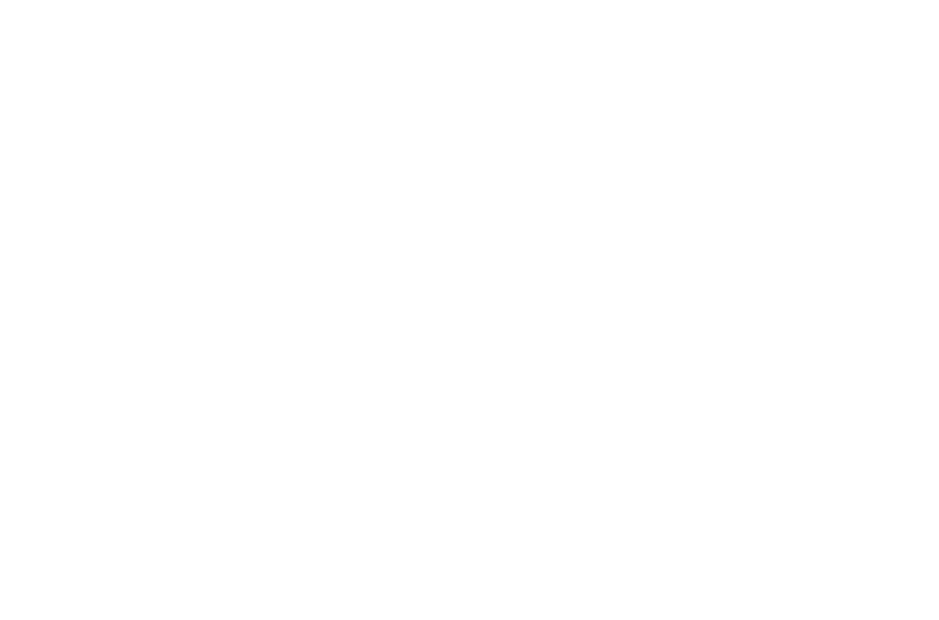
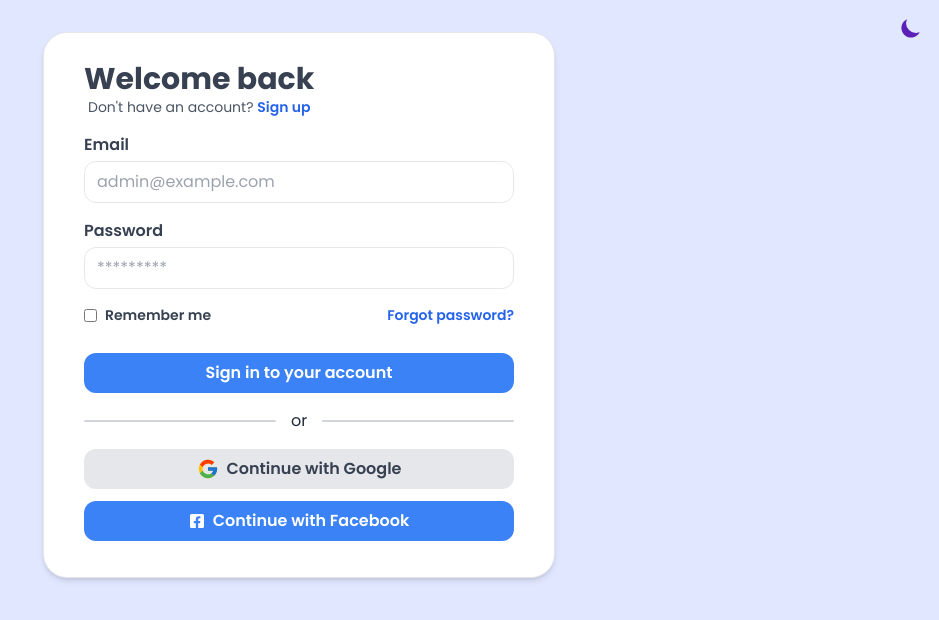
Before and after one commit to m-faiq-israr/CMS, a React (Vite) app: page /login in a window 1280 px wide. Before the commit this address had no page. Shown: the top 620 px of the page, without its empty margins (341-1280 px from the left). Built offline with nearby package versions, Linux system fonts and the light colour scheme; no server answers.

Commit message:
private routes added

```diff
--- a/src/App.jsx
+++ b/src/App.jsx
@@ -1,23 +1,42 @@
-import { BrowserRouter, Route, Routes } from "react-router-dom";
+import { BrowserRouter, Navigate, Route, Routes } from "react-router-dom";
 import "./App.css";
 import ProfilePage from "./pages/ProfilePage";
 import LoginPage from "./pages/LoginPage";
 import { ContextProvider } from "./context/ContextProvider";
 import SignUpPage from "./pages/SignUpPage";
 import MainPage from "./pages/MainPage";
+import { AuthProvider, useAuth } from "./Firebase/AuthContext";
+import PrivateRoute from "./Firebase/PrivateRoute";
 
 function App() {
+
+
   return (
     <ContextProvider>
-      <BrowserRouter>
-
-        <Routes>
-          <Route path="/" element={<LoginPage />} />
-          <Route path="/admin" element={<MainPage />} />
-          <Route path="/register" element={<SignUpPage />} />
-          <Route path="/profile" element={<ProfilePage />} />
-        </Routes>
-      </BrowserRouter>
+      <AuthProvider>
+        <BrowserRouter>
+          <Routes>
+            <Route
+              path="/"
+              element={
+                <PrivateRoute>
+                  <MainPage />
+                </PrivateRoute>
+              }
+            />
+            <Route path="/login" element={<LoginPage />} />
+            <Route path="/signup" element={<SignUpPage />} />
+            <Route
+              path="/profile"
+              element={
+                <PrivateRoute>
+                  <ProfilePage />
+                </PrivateRoute>
+              }
+            />
+          </Routes>
+        </BrowserRouter>
+      </AuthProvider>
     </ContextProvider>
   );
 }
--- /dev/null
+++ b/src/Firebase/AuthContext.jsx
@@ -0,0 +1,44 @@
+import React, { createContext, useContext, useState, useEffect } from "react";
+import { onAuthStateChanged, signOut } from "firebase/auth";
+import auth from "./firebase"; // import your firebase config
+
+const AuthContext = createContext();
+
+export const useAuth = () => {
+  return useContext(AuthContext);
+};
+
+export const AuthProvider = ({ children }) => {
+  const [user, setUser] = useState(null);
+  const [loading, setLoading] = useState(true);
+
+  useEffect(() => {
+    const unsubscribe = onAuthStateChanged(auth, (user) => {
+      setUser(user);
+      setLoading(false);
+    });
+
+    return unsubscribe;
+  }, []);
+
+  const logout = () => {
+    signOut(auth)
+      .then(() => {
+        console.log("User signed out");
+      })
+      .catch((error) => {
+        console.error("Error signing out:", error);
+      });
+  };
+
+  const value = {
+    user,
+    logout,
+  };
+
+  return (
+    <AuthContext.Provider value={value}>
+      {!loading && children}
+    </AuthContext.Provider>
+  );
+};
--- /dev/null
+++ b/src/Firebase/PrivateRoute.jsx
@@ -0,0 +1,11 @@
+import React from "react";
+import { Navigate } from "react-router-dom";
+import { useAuth } from "./AuthContext";
+
+const PrivateRoute = ({ children }) => {
+  const { user } = useAuth();
+  console.log("User in PrivateRoute:", user); // Debugging log
+  return user ? children : <Navigate to="/login" />;
+};
+
+export default PrivateRoute;
--- a/src/context/ContextProvider.jsx
+++ b/src/context/ContextProvider.jsx
@@ -3,6 +3,7 @@ import { createContext, useContext, useState } from "react";
 import FileDownload from "react-file-download";
 import "react-toastify/dist/ReactToastify.css";
 import { ToastContainer, toast } from "react-toastify";
+
 const StateContext = createContext();
 
 export const ContextProvider = ({ children }) => {
--- a/src/pages/LoginPage.jsx
+++ b/src/pages/LoginPage.jsx
@@ -12,14 +12,12 @@ import {
   signInWithEmailAndPassword,
   signInWithPopup,
   GoogleAuthProvider,
+  FacebookAuthProvider,
 } from "firebase/auth";
-import auth from '../firebase'
-
+import auth from "../Firebase/firebase";
 
 const LoginPage = () => {
-
   const navigate = useNavigate();
-
 
   const [credentials, setCredentials] = useState({ email: "", password: "" });
 
@@ -27,13 +25,12 @@ const LoginPage = () => {
     setCredentials({ ...credentials, [e.target.name]: e.target.value });
   };
 
-
   const handleSubmit = (e) => {
     e.preventDefault();
     signInWithEmailAndPassword(auth, credentials.email, credentials.password)
       .then((userCredential) => {
         const user = userCredential.user;
-        navigate("/admin");
+        navigate("/");
       })
       .catch((error) => {
         const errorCode = error.code;
@@ -42,12 +39,9 @@ const LoginPage = () => {
 
         console.log(error);
       });
-
-
-
   };
 
-  const googleLogin = () =>{
+  const googleLogin = () => {
     const provider = new GoogleAuthProvider();
     signInWithPopup(auth, provider)
       .then((result) => {
@@ -58,8 +52,7 @@ signInWithPopup(auth, provider)
         const user = result.user;
         // IdP data available using getAdditionalUserInfo(result)
         // ...
-            navigate("/admin");
-
+        navigate("/");
       })
       .catch((error) => {
         // Handle Errors here.
@@ -72,7 +65,37 @@ signInWithPopup(auth, provider)
         // ...
         console.log(credential);
       });
-  }
+  };
+
+  const facebookLogin = () => {
+    const provider = new FacebookAuthProvider();
+
+    signInWithPopup(auth, provider)
+      .then((result) => {
+        // The signed-in user info.
+        const user = result.user;
+
+        // This gives you a Facebook Access Token. You can use it to access the Facebook API.
+        const credential = FacebookAuthProvider.credentialFromResult(result);
+        const accessToken = credential.accessToken;
+        navigate("/");
+
+        // IdP data available using getAdditionalUserInfo(result)
+        // ...
+      })
+      .catch((error) => {
+        // Handle Errors here.
+        const errorCode = error.code;
+        const errorMessage = error.message;
+        // The email of the user's account used.
+        const email = error.customData.email;
+        // The AuthCredential type that was used.
+        const credential = FacebookAuthProvider.credentialFromError(error);
+        console.log(error.message);
+
+        // ...
+      });
+  };
   return (
     <div className="  bg-indigo-100 dark:bg-gray-800 h-screen pt-8 ">
       <div className={` absolute right-2 top-1 `}>
@@ -158,17 +181,18 @@ signInWithPopup(auth, provider)
             </div>
             <div className=" space-y-3">
               <AuthProviderButton
-                name={"Sign in with Google"}
+                name={"Continue with Google"}
                 icon={<FcGoogle size={"22px"} />}
                 color={"bg-gray-200"}
                 hoverColor={"bg-gray-300"}
                 onClick={googleLogin}
               />
               <AuthProviderButton
-                name={"Sign in with Facebook"}
+                name={"Continue with Facebook"}
                 icon={<FaFacebookSquare />}
                 color={"bg-blue-500"}
                 hoverColor={"bg-blue-600"}
+                onClick={facebookLogin}
               />
             </div>
           </div>
--- a/src/pages/SignUpPage.jsx
+++ b/src/pages/SignUpPage.jsx
@@ -1,22 +1,25 @@
-import React, { useState } from 'react'
-import InputField from '../components/InputField';
-import { Link, useNavigate } from 'react-router-dom';
+import React, { useState } from "react";
+import InputField from "../components/InputField";
+import { Link, useNavigate } from "react-router-dom";
 import { useStateContext } from "../context/ContextProvider";
-import AuthButton from '../AuthButton';
-import Divider from '../components/Divider';
-import AuthProviderButton from '../components/AuthProviderButton';
+import AuthButton from "../AuthButton";
+import Divider from "../components/Divider";
+import AuthProviderButton from "../components/AuthProviderButton";
 import { FaFacebookSquare } from "react-icons/fa";
 import { FcGoogle } from "react-icons/fc";
-import ThemeToggle from '../components/ThemeToggle';
-import {  createUserWithEmailAndPassword } from "firebase/auth";
-import auth from "../firebase";
+import ThemeToggle from "../components/ThemeToggle";
+import { createUserWithEmailAndPassword } from "firebase/auth";
 
-
+import {
+  signInWithEmailAndPassword,
+  signInWithPopup,
+  GoogleAuthProvider,
+  FacebookAuthProvider,
+} from "firebase/auth";
+import auth from "../Firebase/firebase";
 
 const SignUpPage = () => {
-
   const navigate = useNavigate();
-
 
   const [credentials, setCredentials] = useState({ email: "", password: "" });
 
@@ -26,16 +29,75 @@ const SignUpPage = () => {
 
   const handleSubmit = (e) => {
     e.preventDefault();
-      createUserWithEmailAndPassword(auth, credentials.email, credentials.password)
+    createUserWithEmailAndPassword(
+      auth,
+      credentials.email,
+      credentials.password
+    )
       .then((userCredential) => {
         const user = userCredential.user;
-          navigate("/admin");
+        navigate("/");
       })
       .catch((error) => {
         const errorCode = error.code;
         const errorMessage = error.message;
         console.log(error.message);
         console.log(errorMessage);
+      });
+  };
+  const googleLogin = () => {
+    const provider = new GoogleAuthProvider();
+    signInWithPopup(auth, provider)
+      .then((result) => {
+        // This gives you a Google Access Token. You can use it to access the Google API.
+        const credential = GoogleAuthProvider.credentialFromResult(result);
+        const token = credential.accessToken;
+        // The signed-in user info.
+        const user = result.user;
+        // IdP data available using getAdditionalUserInfo(result)
+        // ...
+        navigate("/");
+      })
+      .catch((error) => {
+        // Handle Errors here.
+        const errorCode = error.code;
+        const errorMessage = error.message;
+        // The email of the user's account used.
+        const email = error.customData.email;
+        // The AuthCredential type that was used.
+        const credential = GoogleAuthProvider.credentialFromError(error);
+        // ...
+        console.log(credential);
+      });
+  };
+
+  const facebookLogin = () => {
+    const provider = new FacebookAuthProvider();
+
+    signInWithPopup(auth, provider)
+      .then((result) => {
+        // The signed-in user info.
+        const user = result.user;
+
+        // This gives you a Facebook Access Token. You can use it to access the Facebook API.
+        const credential = FacebookAuthProvider.credentialFromResult(result);
+        const accessToken = credential.accessToken;
+        navigate("/");
+
+        // IdP data available using getAdditionalUserInfo(result)
+        // ...
+      })
+      .catch((error) => {
+        // Handle Errors here.
+        const errorCode = error.code;
+        const errorMessage = error.message;
+        // The email of the user's account used.
+        const email = error.customData.email;
+        // The AuthCredential type that was used.
+        const credential = FacebookAuthProvider.credentialFromError(error);
+        console.log(error.message);
+
+        // ...
       });
   };
   return (
@@ -100,16 +162,18 @@ const SignUpPage = () => {
             </div>
             <div className=" space-y-3">
               <AuthProviderButton
-                 name={"Sign up with Google"}
+                name={"Continue with Google"}
                 icon={<FcGoogle size={"22px"} />}
                 color={"bg-gray-200"}
                 hoverColor={"bg-gray-300"}
+                onClick={googleLogin}
               />
               <AuthProviderButton
-                 name={"Sign up with Facebook"}
+                name={"Continue with Facebook"}
                 icon={<FaFacebookSquare />}
                 color={"bg-blue-500"}
                 hoverColor={"bg-blue-600"}
+                onClick={facebookLogin}
               />
             </div>
           </div>
@@ -117,6 +181,6 @@ const SignUpPage = () => {
       </div>
     </div>
   );
-}
+};
 
-export default SignUpPage
+export default SignUpPage;
```
Also changed, not shown: src/components/LogoutButton.jsx (+6 -2 lines), src/firebase.js (deleted, +0 -23 lines), 1 other file (tests, documents, lock files or other folders). Lines whose indentation alone changed are shown as unchanged.
